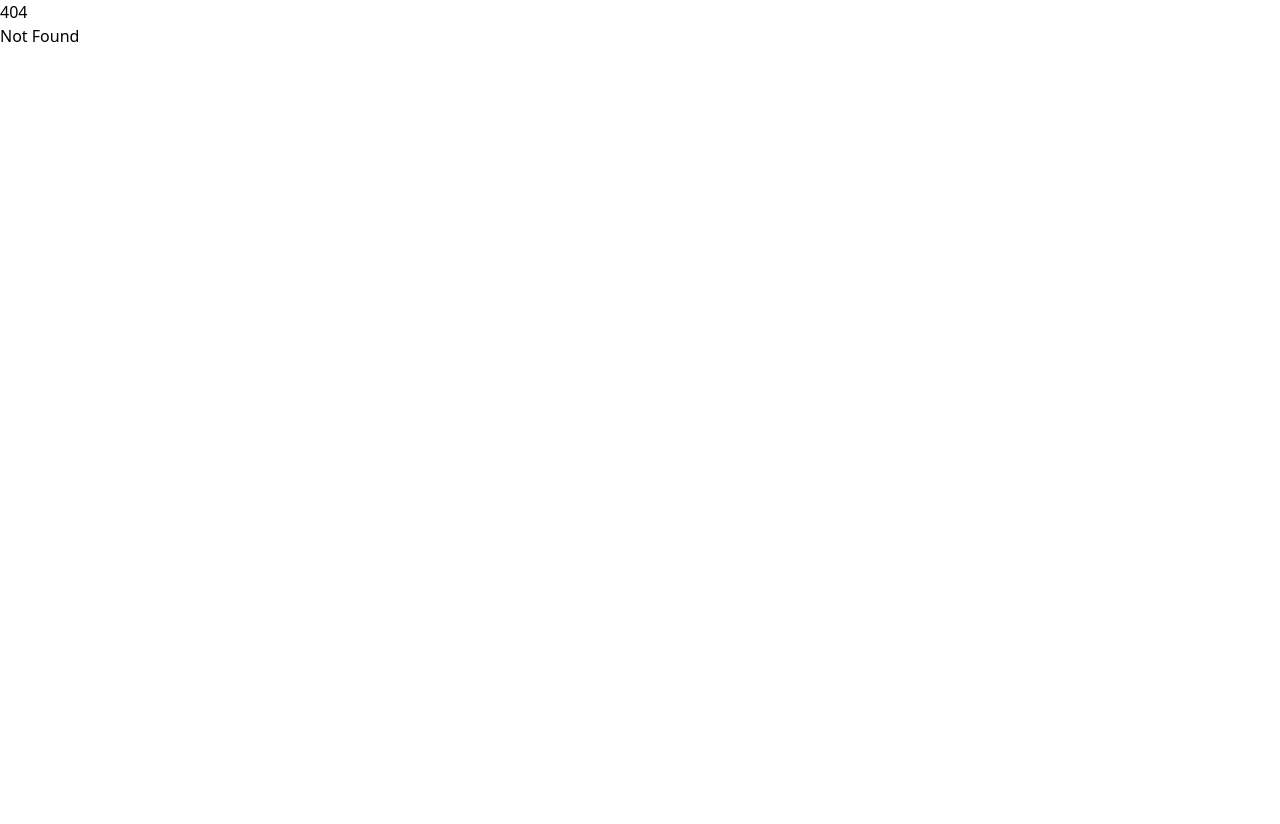
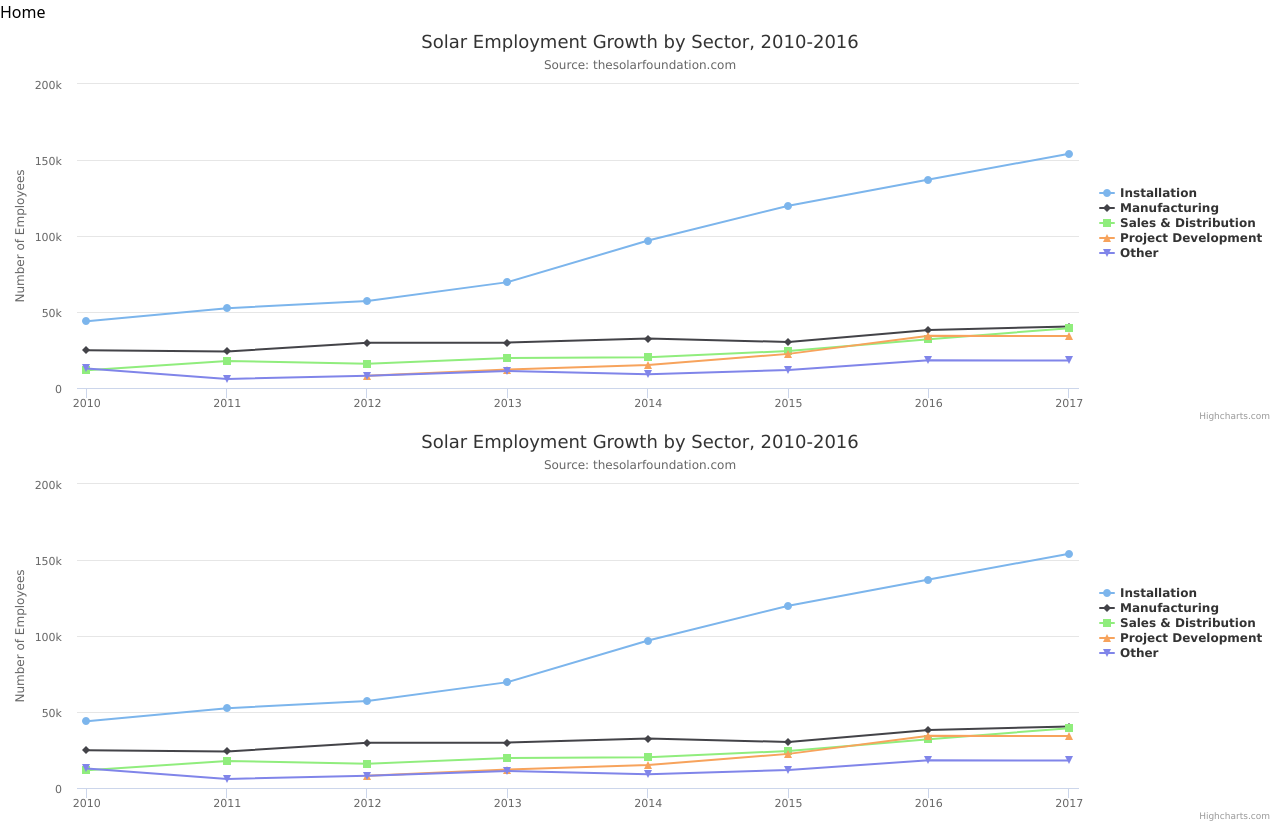
Before and after one commit to wcrd/building-model-rdf-processor-and-explorer, a SvelteKit app: page /reports/model-report in a window 1280 px wide. Before the commit this address had no page. Before the commit the page ends 800 px from the top, so only its background shows below. Built offline with nearby package versions, Linux system fonts and the light colour scheme.

Commit message:
- Add Highcharts and components

```diff
--- a/package.json
+++ b/package.json
@@ -34,6 +34,7 @@
 		"@rdfjs/namespace": "^2.0.0",
 		"ag-grid-community": "^28.2.1",
 		"ag-grid-enterprise": "^28.2.1",
+		"highcharts": "^10.3.3",
 		"n3": "^1.16.3",
 		"rdf-parse": "^2.1.1",
 		"rdfxml-streaming-parser": "^2.2.1",
--- /dev/null
+++ b/src/lib/components/charting/Highchart.svelte
@@ -0,0 +1,18 @@
+<script>
+    import Highcharts from 'highcharts'
+
+    export let options;
+
+    function GenerateHighchart(node, options){
+        const chart = Highcharts.chart(node, options)
+        return {
+            destroy() {
+                chart.destroy()
+            }
+        }
+    }
+</script>
+
+{#key options}
+    <div use:GenerateHighchart={options}></div>
+{/key}
--- /dev/null
+++ b/src/lib/js/reporting/model_reporting.js
@@ -0,0 +1 @@
+import { state } from '$app/stores/AppStateStore'
--- a/src/routes/+page.svelte
+++ b/src/routes/+page.svelte
@@ -38,7 +38,7 @@
 			{/if}
 			<button class="border rounded-md border-teal-800 p-1 bg-teal-500 text-white font-bold cursor-not-allowed" title="This functionality is under development">Validate Model</button>
 			<span>|</span>
-			<button class="border rounded-md border-teal-800 p-1 bg-indigo-400 text-white italic cursor-not-allowed" title="This functionality is under development">📄 Model Report</button>
+			<a href="./reports/model-report" class="border rounded-md border-teal-800 p-1 bg-indigo-400 text-white italic inline-block">📄 Model Report</a>
 			<button class="border rounded-md border-teal-800 p-1 bg-indigo-400 text-white italic cursor-not-allowed" title="This functionality is under development">📄 Validation Report</button>
 		</div>
 		<div>
--- /dev/null
+++ b/src/routes/reports/model-report/+page.svelte
@@ -0,0 +1,82 @@
+<a href="../../">Home</a>
+
+<!-- <div bind:this={chart} class="chart" use:GenerateHighchart={config}></div> -->
+<Highchart options={options}></Highchart>
+<Highchart options={options}></Highchart>
+
+
+<script>
+    import Highchart from "$lib/components/charting/Highchart.svelte";
+
+
+
+let options = {
+		title: {
+        text: 'Solar Employment Growth by Sector, 2010-2016'
+    },
+
+    subtitle: {
+        text: 'Source: thesolarfoundation.com'
+    },
+
+    yAxis: {
+        title: {
+            text: 'Number of Employees'
+        }
+    },
+
+    xAxis: {
+        accessibility: {
+            rangeDescription: 'Range: 2010 to 2017'
+        }
+    },
+
+    legend: {
+        layout: 'vertical',
+        align: 'right',
+        verticalAlign: 'middle'
+    },
+
+    plotOptions: {
+        series: {
+            label: {
+                connectorAllowed: false
+            },
+            pointStart: 2010
+        }
+    },
+
+    series: [{
+        name: 'Installation',
+        data: [43934, 52503, 57177, 69658, 97031, 119931, 137133, 154175]
+    }, {
+        name: 'Manufacturing',
+        data: [24916, 24064, 29742, 29851, 32490, 30282, 38121, 40434]
+    }, {
+        name: 'Sales & Distribution',
+        data: [11744, 17722, 16005, 19771, 20185, 24377, 32147, 39387]
+    }, {
+        name: 'Project Development',
+        data: [null, null, 7988, 12169, 15112, 22452, 34400, 34227]
+    }, {
+        name: 'Other',
+        data: [12908, 5948, 8105, 11248, 8989, 11816, 18274, 18111]
+    }],
+
+    responsive: {
+        rules: [{
+            condition: {
+                maxWidth: 500
+            },
+            chartOptions: {
+                legend: {
+                    layout: 'horizontal',
+                    align: 'center',
+                    verticalAlign: 'bottom'
+                }
+            }
+        }]
+    }
+	};
+
+</script>
```
Also changed, not shown: 1 other file (tests, documents, lock files or other folders).
